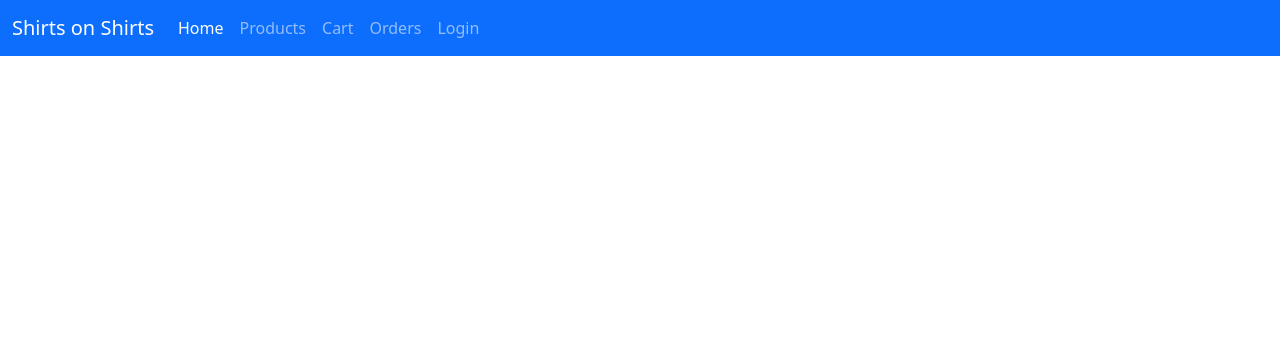
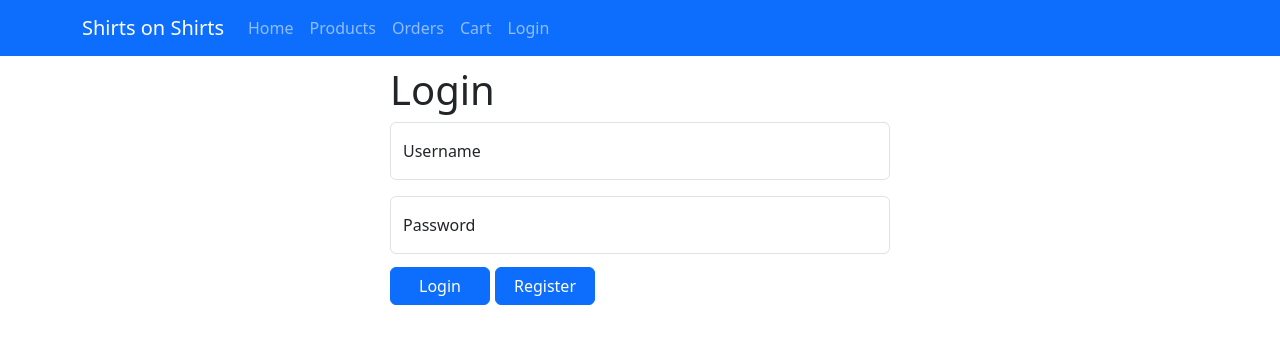
Before and after one commit to SoCaTaCa/ShirtsonShirts, a React app: page /#/login in a window 1280 px wide. Built offline with nearby package versions, Linux system fonts and the light colour scheme.

Commit message:
created login component, edited header, and added style.css #56

```diff
--- a/index.html
+++ b/index.html
@@ -5,6 +5,7 @@
         <link href="https://cdn.jsdelivr.net/npm/bootstrap@5.3.0-alpha2/dist/css/bootstrap.min.css" rel="stylesheet" integrity="sha384-aFq/bzH65dt+w6FI2ooMVUpc+21e0SRygnTpmBvdBgSdnuTN7QbdgL+OapgHtvPp" crossorigin="anonymous">
         <script src="https://cdn.jsdelivr.net/npm/bootstrap@5.3.0-alpha2/dist/js/bootstrap.bundle.min.js" integrity="sha384-qKXV1j0HvMUeCBQ+QVp7JcfGl760yU08IQ+GpUo5hlbpg51QRiuqHAJz8+BrxE/N" crossorigin="anonymous"></script>
         <script src="https://code.jquery.com/jquery-2.1.3.min.js"></script>
+        <link rel="stylesheet" href="style.css">
         <title>Shirts on Shirts</title>
     </head>
     <body>
--- a/src/components/Header.js
+++ b/src/components/Header.js
@@ -1,33 +1,24 @@
 import React from 'react';
+import { Link } from 'react-router-dom';
 
 
 const Header = () => {
     return (
         <>
-            <nav class="navbar navbar-expand-lg navbar-dark bg-primary">
-                <div class="container-fluid">
-                    <a class="navbar-brand" href="#">Shirts on Shirts</a>
-                    <button class="navbar-toggler" type="button" data-bs-toggle="collapse" data-bs-target="#navbarText" aria-controls="navbarText" aria-expanded="false" aria-label="Toggle navigation">
-                        <span class="navbar-toggler-icon"></span>
+            <nav id='header' className="navbar navbar-expand-lg navbar-dark bg-primary">
+                <div className='container'>
+                    <a className="navbar-brand" href="#">Shirts on Shirts</a>
+                    <button className="navbar-toggler" type="button" data-bs-toggle="collapse" data-bs-target="#navbarNavAltMarkup" aria-controls="navbarNavAltMarkup" aria-expanded="false" aria-label="Toggle navigation">
+                        <span className="navbar-toggler-icon"></span>
                     </button>
-                    <div class="collapse navbar-collapse" id="navbarText">
-                        <ul class="navbar-nav me-auto mb-2 mb-lg-0">
-                            <li class="nav-item">
-                                <a class="nav-link active" aria-current="page" href="#">Home</a>
-                            </li>
-                            <li class="nav-item">
-                                <a class="nav-link" href="#">Products</a>
-                            </li>
-                            <li class="nav-item">
-                                <a class="nav-link" href="#">Cart</a>
-                            </li>
-                            <li class="nav-item">
-                                <a class="nav-link" href="#">Orders</a>
-                            </li>
-                            <li class="nav-item">
-                                <a class="nav-link" href="#">Login</a>
-                            </li>
-                        </ul>
+                    <div className="collapse navbar-collapse" id="navbarNavAltMarkup">
+                        <div className="navbar-nav">
+                            <Link className="nav-item nav-link" to="/">Home</Link>
+                            <Link className="nav-item nav-link" to="/">Products</Link>
+                            <Link className="nav-item nav-link" to="/">Orders</Link>
+                            <Link className="nav-item nav-link" to="/">Cart</Link>
+                            <Link className="nav-item nav-link" to="/login">Login</Link>
+                        </div>
                     </div>
                 </div>
             </nav>
--- /dev/null
+++ b/src/components/Login.js
@@ -0,0 +1,101 @@
+import React, { useState } from 'react';
+import { Link, Navigate } from 'react-router-dom';
+import axios from 'axios';
+
+const Login = (props) => {
+    const [loginUsername, setLoginUsername] = useState('');
+    const [loginPassword, setLoginPassword] = useState('');
+    const [errorMessage, setErrorMessage] = useState('');
+
+    const onChange = (event) => {
+        if (event.target.name === 'loginUsername') {
+            setLoginUsername(event.target.value);
+        } else if (event.target.name === 'loginPassword') {
+            setLoginPassword(event.target.value);
+        }
+    }
+
+    const accountLogin = async (event) => {
+        event.preventDefault();
+        let username = loginUsername;
+        let password = loginPassword;
+
+        try {
+            const response = await axios.post('/api/users/login', {
+                username,
+                password
+            })
+
+            if (!response.data.success) {
+                return setErrorMessage(response.data.errorMessage);
+            } else {
+                props.setUserToken(response.data.token);
+                return props.setIsLoggedIn(true);
+            }
+
+        } catch (err) {
+            console.error(err);
+        }
+    }
+
+    return (
+        <div className="container" id="loginform">
+            <div id='login-container'>
+                <div id='login'>
+                    <h1>Login</h1>
+                    <form>
+
+                        <div className="form-floating mb-3" id='login-field'>
+                            <input
+                                type="text"
+                                className="form-control"
+                                id="floatingInput"
+                                value={loginUsername}
+                                onChange={onChange}
+                                name='loginUsername'
+                                placeholder="Username" />
+
+                            <label htmlFor="floatingInput">Username</label>
+                        </div>
+
+                        <div className="form-floating" id='login-field'>
+                            <input
+                                type="password"
+                                className="form-control"
+                                id="floatingPassword"
+                                value={loginPassword}
+                                onChange={onChange}
+                                name='loginPassword'
+                                placeholder="Password"></input>
+
+                            <label htmlFor="floatingPassword">Password</label>
+                        </div>
+
+                        {props.isLoggedIn ? <Navigate to='/products' /> : <div className='text-danger'>{errorMessage}</div>}
+
+                        <button
+                            type="Login"
+                            id='login-buttons'
+                            className="btn btn-primary"
+                            onClick={accountLogin}>
+                            Login
+                        </button>
+
+                        <Link to='/register'>
+                            <button
+                                type="Login"
+                                id='login-buttons'
+                                className="btn btn-primary">
+                                Register
+                            </button>
+                        </Link>
+
+                    </form>
+                </div>
+            </div>
+        </div>
+
+    )
+}
+
+export default Login;
--- a/src/index.js
+++ b/src/index.js
@@ -1,15 +1,20 @@
-import React from 'react';
+import React, { useState } from 'react';
 import { createRoot } from 'react-dom/client';
 import { HashRouter, Routes, Route } from 'react-router-dom';
 import Home from './components/Home.js';
 import Header from './components/Header.js';
+import Login from './components/Login.js';
 
 const App = () => {
+    const [userToken, setUserToken] = useState('');
+    const [isLoggedIn, setIsLoggedIn] = useState(false);
+
     return (
         <>
         <Header/>
             <Routes>
                 <Route path='/' element={<Home />}></Route>
+                <Route path='/login' element={<Login isLoggedIn={isLoggedIn} setIsLoggedIn={setIsLoggedIn} setUserToken={setUserToken}/>}></Route>
             </Routes>
         </>
     )
--- /dev/null
+++ b/style.css
@@ -0,0 +1,33 @@
+/* ---HEADER CSS--- */
+
+#header {
+    margin-bottom: 10px;
+}
+
+/* ---LOGIN CSS--- */
+
+#login-container {
+    display: flex;
+    justify-content: center;
+}
+
+#login {
+    display: flex;
+    justify-content: center;
+    flex-direction: column;
+    width: 500px;
+}
+
+#login-field {
+    min-width: 350px;
+    max-width: 500px;
+}
+
+#login-buttons {
+    margin-top: 13px;
+    width: 100px;
+}
+
+#login-buttons:first-of-type {
+    margin-right: 5px;
+}
```
